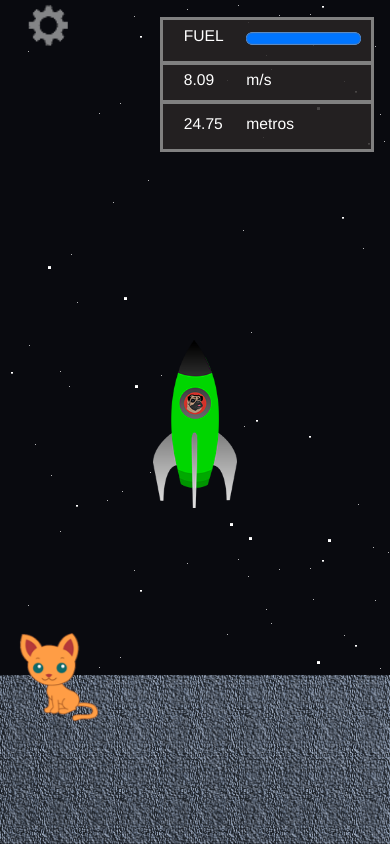
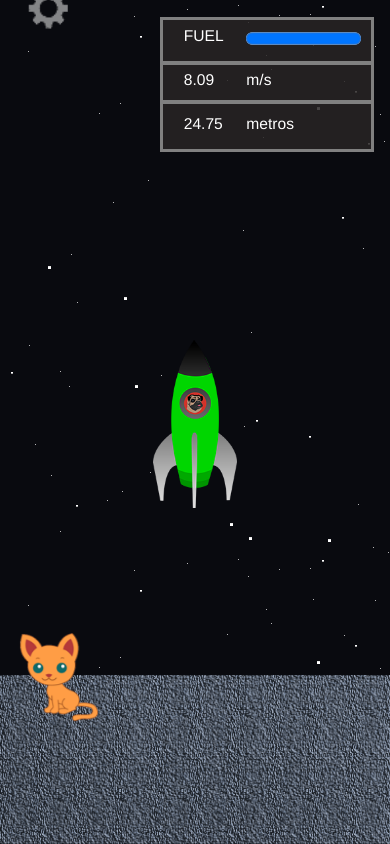
Before and after one commit to juanmirp/Lunar-Lander-javascript, a plain HTML site: page lunarlander/index.html in a window 390 px wide. Drawn offline with nearby package versions, Linux system fonts and the light colour scheme.

Commit message:
Update mobile.css

```diff
--- a/lunarlander/css/mobile.css
+++ b/lunarlander/css/mobile.css
@@ -22,12 +22,12 @@ body{
 	}
 
 	.herramientas{
-		 background-image:url(../img/herramientas.png);
-	     background-repeat: no-repeat;
+         background-image:url(../img/herramientas.png);
+	 background-repeat: no-repeat;
          background-size: contain;
          position: absolute;
          left: 2%;
-         top: -4%;
+         top: -6%;
          width: 22%;
          height: 120px;
 		 opacity:0.5;
```
